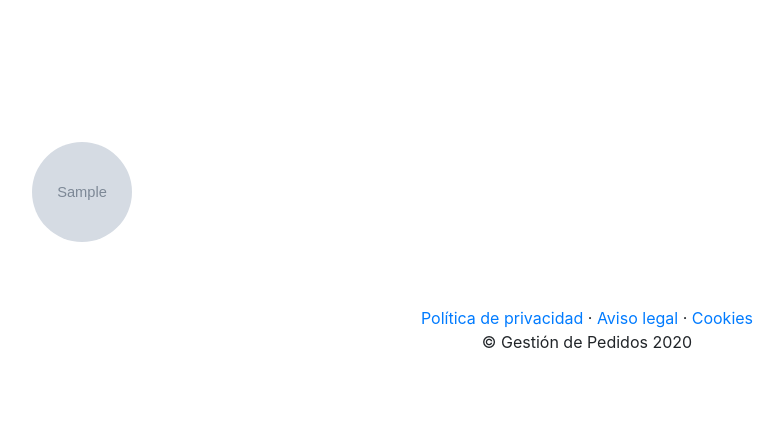
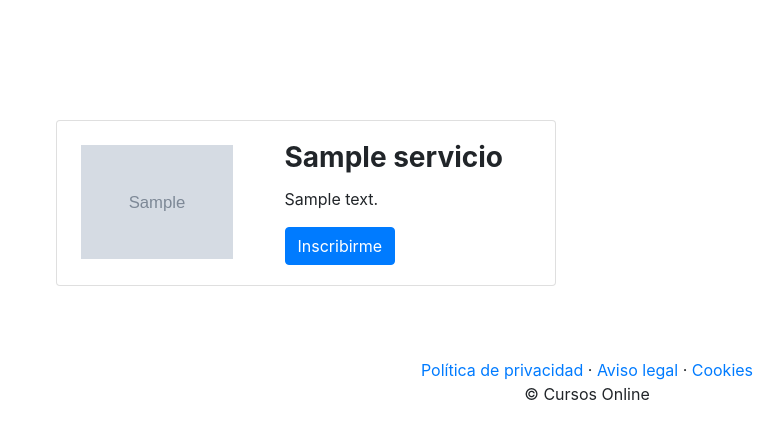
Before and after one commit to larturi/django-webpage, a Django app: page /servicios/ in a window 1280 px wide. Shown: the part 144-583 px from the top of the page, without its empty margins (53-837 px from the left). Run offline with Django 3.2, Linux system fonts and the light colour scheme; tables that the repository leaves empty hold one stand-in row (values such as "Sample post"); grey boxes marked "Sample" are stand-in pictures; some libraries are stand-ins or nearby versions.

Commit message:
App Servicios

```diff
--- a/ProyectoWeb/ProyectoWebApp/templates/ProyectoWebApp/base.html
+++ b/ProyectoWeb/ProyectoWebApp/templates/ProyectoWebApp/base.html
@@ -16,7 +16,7 @@
 
 <body>
    <h1 class="site-heading text-center text-white d-none d-lg-block">
-      <span class="site-heading-lower">Gestión de Pedidos</span>
+      <span class="site-heading-lower">Cursos Online</span>
    </h1>
 
    <!-- Navbar -->
@@ -27,7 +27,7 @@
                   text-uppercase text-expanded
                   font-weight-bold
                   d-lg-none
-               " href="{% url 'home' %}">Gestión de Pedidos</a>
+               " href="{% url 'home' %}">Cursos Online</a>
          <button class="navbar-toggler" type="button" data-toggle="collapse" data-target="#navbarResponsive"
             aria-controls="navbarResponsive" aria-expanded="false" aria-label="Toggle navigation">
             <span class="navbar-toggler-icon"></span>
@@ -38,7 +38,7 @@
                   <a class="nav-link text-uppercase text-expanded" href="{% url 'home' %}">Inicio</a>
                </li>
                <li class="nav-item {% if request.path == '/servicios' %} active {% endif %} px-lg-4">
-                  <a class="nav-link text-uppercase text-expanded" href="{% url 'servicios' %}">Servicios</a>
+                  <a class="nav-link text-uppercase text-expanded" href="{% url 'servicios' %}">Curos</a>
                </li>
                <li class="nav-item {% if request.path == '/tienda' %} active {% endif %} px-lg-4">
                   <a class="nav-link text-uppercase text-expanded" href="{% url 'tienda' %}">Tienda</a>
@@ -55,7 +55,9 @@
    </nav>
 
    <!-- Contenido dinámico  -->
-   {% block content %} {% endblock %}
+   <div class="content-dinamic">
+      {% block content %} {% endblock %}
+   </div>
    <!-- End Contenido dinámico  -->
 
    <!-- Footer -->
@@ -86,7 +88,7 @@
             <a href="sample.html" class="link">Aviso legal</a> ·
             <a href="sample.html" class="link">Cookies</a>
          </p>
-         <p class="m-0 mbt1">&copy; Gestión de Pedidos 2020</p>
+         <p class="m-0 mbt1">&copy; Cursos Online</p>
       </div>
    </footer>
 
--- a/ProyectoWeb/ServiciosApp/templates/ServiciosApp/servicios.html
+++ b/ProyectoWeb/ServiciosApp/templates/ServiciosApp/servicios.html
@@ -3,20 +3,37 @@
 <!-- Heading -->
 <section class="page-section clearfix">
    <div class="container">
-      <h1 class="text-white text-center">Servicios</h1>
+      <h1 class="text-white text-center mb-5">Servicios</h1>
+
+      <div class="row">
 
          {% for servicio in servicios %}
-         <h2 class="text-white">{{ servicio.titulo }}</h2>
-         <p class="text-white">{{ servicio.contenido }}</p>
-         <p>
+
+            <div class="col-6">
+               <div class="card m-4" style="width: 500px;">
+                  <div class="row no-gutters">
+                      <div class="col-sm-5">
                         <img
                            src="{{ servicio.imagen.url }}"
                            alt="{{ servicio.titulo }}"
-               class="rounded-circle"
-               style="width: 100px; height: 100px;"
+                           class="card-img p-4"
+                           style="max-width: 200px; max-height: 200px;"
                         >
-         </p>
+                      </div>
+                      <div class="col-sm-7">
+                          <div class="card-body">
+                              <h3 class="card-title font-weight-bold">{{ servicio.titulo }}</h3>
+                              <p class="card-text">{{ servicio.contenido }}</p>
+                              <a href="#" class="btn btn-primary">Inscribirme</a>
+                          </div>
+                      </div>
+                  </div>
+              </div>
+            </div>
+
          {% endfor %}
+
+      </div>
 
    </div>
 </section>
```
Also changed, not shown: ProyectoWeb/ProyectoWebApp/templates/ProyectoWebApp/home.html (+3 -4 lines), 3 other files. Lines whose indentation alone changed are shown as unchanged.
